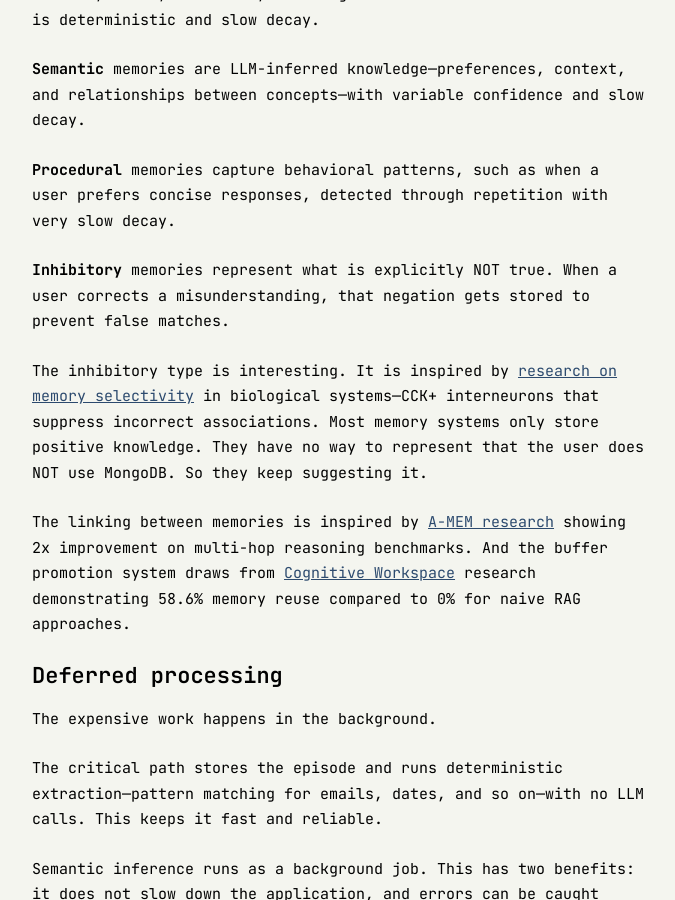
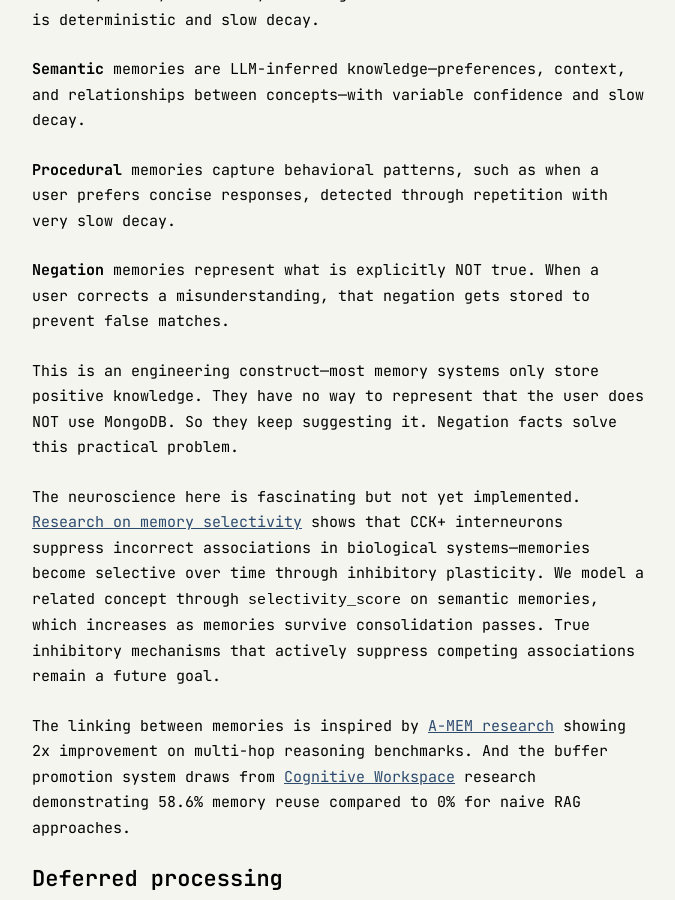
Before and after one commit to ashita-ai/ashita-ai.github.io, a Jekyll site: the page built from _posts/2025-01-04-introducing-engram.md, in a window 1280 px wide and 900 px high, scrolled down 2423 px. Shown: the whole window, without its empty margins (302-977 px from the left). Built offline with Jekyll 4.4.1, drawn with Linux system fonts in a browser that asks for light colours.

Commit message:
Clarify negation memory vs inhibitory plasticity in engram post
- Rename Inhibitory → Negation to match engram repo terminology
- Frame negation facts as engineering construct, not neuroscience impl
- Add aspiration statement for true inhibitory mechanisms
- Explain selectivity_score as the actual Tomé et al. connection

```diff
--- a/_posts/2025-01-04-introducing-engram.md
+++ b/_posts/2025-01-04-introducing-engram.md
@@ -58,9 +58,11 @@ This leads to a layout with distinct regions:
 
 **Procedural** memories capture behavioral patterns, such as when a user prefers concise responses, detected through repetition with very slow decay.
 
-**Inhibitory** memories represent what is explicitly NOT true. When a user corrects a misunderstanding, that negation gets stored to prevent false matches.
+**Negation** memories represent what is explicitly NOT true. When a user corrects a misunderstanding, that negation gets stored to prevent false matches.
 
-The inhibitory type is interesting. It is inspired by [research on memory selectivity](https://www.nature.com/articles/s41593-023-01551-w) in biological systems—CCK+ interneurons that suppress incorrect associations. Most memory systems only store positive knowledge. They have no way to represent that the user does NOT use MongoDB. So they keep suggesting it.
+This is an engineering construct—most memory systems only store positive knowledge. They have no way to represent that the user does NOT use MongoDB. So they keep suggesting it. Negation facts solve this practical problem.
+
+The neuroscience here is fascinating but not yet implemented. [Research on memory selectivity](https://www.nature.com/articles/s41593-023-01551-w) shows that CCK+ interneurons suppress incorrect associations in biological systems—memories become selective over time through inhibitory plasticity. We model a related concept through `selectivity_score` on semantic memories, which increases as memories survive consolidation passes. True inhibitory mechanisms that actively suppress competing associations remain a future goal.
 
 The linking between memories is inspired by [A-MEM research](https://arxiv.org/abs/2502.12110) showing 2x improvement on multi-hop reasoning benchmarks. And the buffer promotion system draws from [Cognitive Workspace](https://arxiv.org/abs/2508.13171) research demonstrating 58.6% memory reuse compared to 0% for naive RAG approaches.
 
```
